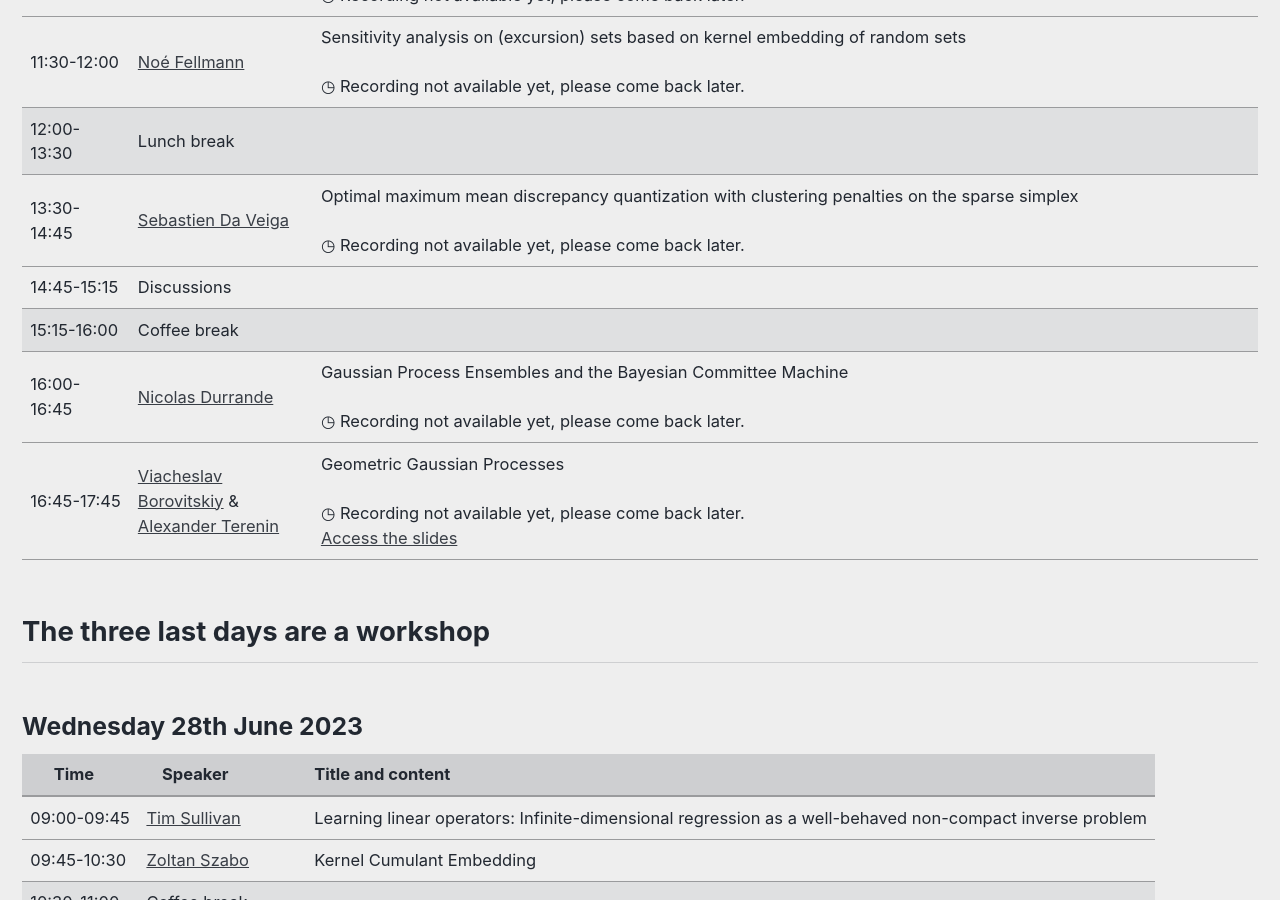
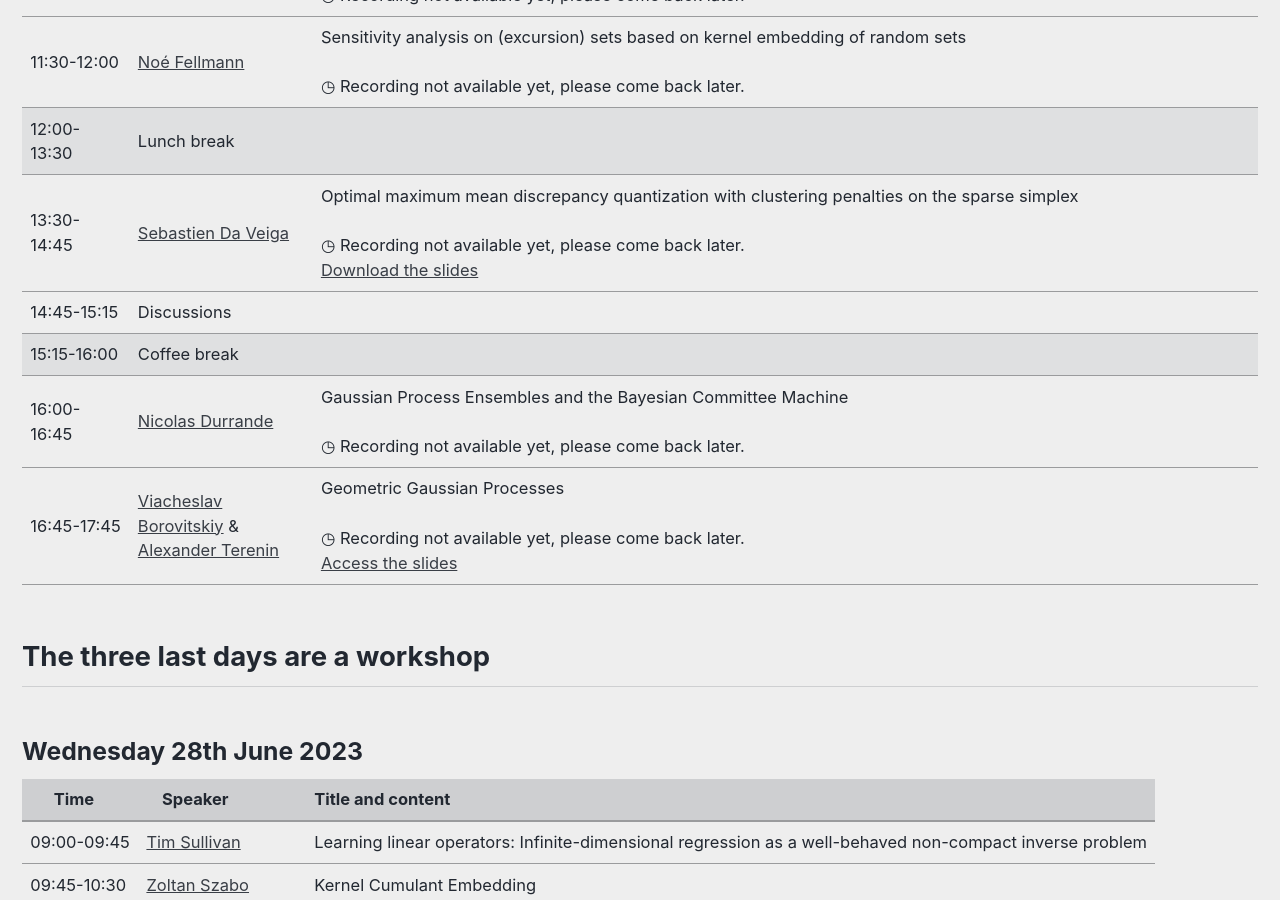
Before and after one commit to LIKE23-Bern/LIKE23-Bern.github.io, a Jekyll site: the page built from _pages/program.md, in a window 1280 px wide and 900 px high, scrolled down 1863 px. Built offline with Jekyll 4.4.1, drawn with Linux system fonts in a browser that asks for light colours; cached includes are drawn as plain includes.

Commit message:
Update program.md

```diff
--- a/_pages/program.md
+++ b/_pages/program.md
@@ -212,7 +212,8 @@ header:
 		</td>
 		<td>
 		   Optimal maximum mean discrepancy quantization with clustering penalties on the sparse simplex<br />
-		   <br /> &#9719; Recording not available yet, please come back later.
+		   <br /> &#9719; Recording not available yet, please come back later. <br />
+		    <a href="https://like23-bern.github.io/assets/slides/QuantizationMMD_DaVeiga_LIKE2023.pdf">Download the slides</a>
 	    </td>
 	</tr>
     <tr>
```
